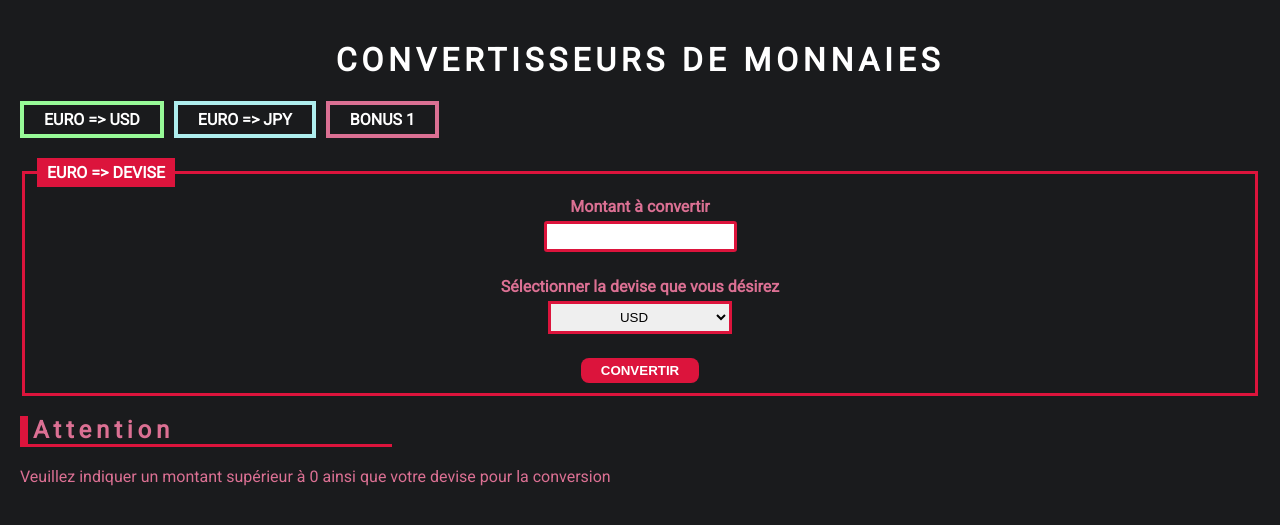
After one commit to Oriane-Toque/convertisseur-devises, a PHP site: page /php/bonus1.php in a window 1280 px wide. The commit adds this page. Shown: the top 525 px of the page. Run offline with PHP 8.4, Linux system fonts and the light colour scheme.

Commit message:
bonus 1: done

```diff
--- a/css/style.css
+++ b/css/style.css
@@ -37,6 +37,18 @@ h2 {
   width: 30%;
 }
 
+.yens_title {
+  color: paleturquoise;
+  border-left: solid 0.5rem steelblue;
+  border-bottom: solid 0.2rem steelblue;
+}
+
+.bonus1_title {
+  color: palevioletred;
+  border-left: solid 0.5rem crimson;
+  border-bottom: solid 0.2rem crimson;
+}
+
 nav {
   margin-bottom: 20px;
 }
@@ -74,6 +86,10 @@ li:nth-of-type(2) {
   border: solid 0.3rem paleturquoise;
 }
 
+li:nth-of-type(3) {
+  border: solid 0.3rem palevioletred;
+}
+
 li:nth-of-type(1):hover,
 li:nth-of-type(1) a:hover {
   background-color: palegreen;
@@ -86,9 +102,23 @@ li:nth-of-type(2) a:hover {
   color: steelblue;
 }
 
+li:nth-of-type(3):hover,
+li:nth-of-type(3) a:hover {
+  background-color: palevioletred;
+  color: crimson;
+}
+
 p {
   margin: 0;
   color: palegreen;
+}
+
+.yens_paragraphe {
+  color: paleturquoise;
+}
+
+.bonus1_paragraphe {
+  color: palevioletred;
 }
 
 strong {
@@ -110,16 +140,30 @@ form:first-of-type {
 
 input,
 label,
-button {
+button,
+select {
   display: block;
   text-align: center;
   margin: auto;
   padding: 5px;
 }
 
+select {
+  border: solid 0.2rem crimson;
+  min-width: 11.5rem;
+}
+
 input {
   border: solid 0.2rem seagreen;
   border-radius: 0.2rem;
+}
+
+#montant1 { /* input yens.php */
+  border: solid 0.2rem steelblue;
+}
+
+#montant2 {
+  border: solid 0.2rem crimson;
 }
 
 label,
@@ -128,14 +172,42 @@ legend {
   font-weight: 900;
 }
 
+.yens_label { /* label yens.php */
+  color: paleturquoise;
+}
+
+.bonus1_label { /* label yens.php */
+  color: palevioletred;
+}
+
+.bonus1_label:nth-of-type(2) {
+  margin-top: 20px;
+}
+
 legend {
   padding: 5px 10px 5px 10px;
   background-color: seagreen;
   color: #fff;
 }
 
+.yens_legend-bg { /* bg legend yens.php */
+  background-color: steelblue;
+}
+
+.bonus1_legend-bg { /* bg legend yens.php */
+  background-color: crimson;
+}
+
 fieldset {
   border: solid 0.2rem seagreen;
+}
+
+.yens_fieldset {
+  border: solid 0.2rem steelblue;
+}
+
+.bonus1_fieldset {
+  border: solid 0.2rem crimson;
 }
 
 button {
@@ -155,3 +227,21 @@ button:hover {
   text-decoration: underline seagreen;
   color: seagreen;
 }
+
+.yens_button {
+  background-color: steelblue;
+}
+
+.yens_button:hover {
+  text-decoration: underline steelblue;
+  color: steelblue;
+}
+
+.bonus1_button {
+  background-color: crimson;
+}
+
+.bonus1_button:hover {
+  text-decoration: underline crimson;
+  color: crimson;
+}
--- a/inc/header.php
+++ b/inc/header.php
@@ -15,6 +15,7 @@
         <ul>
           <li><a href="index.php">EURO => USD</a></li>
           <li><a href="yens.php">EURO => JPY</a></li>
+          <li><a href="bonus1.php">BONUS 1</a></li>
         </ul>
       </nav>
     </header>
--- /dev/null
+++ b/php/bonus1.php
@@ -0,0 +1,58 @@
+<?php
+
+function getConvertedAmount ($amount, $devise)
+{
+  $amountInDevise = $amount * $devise;
+
+  return $amountInDevise;
+}
+
+include '../inc/header.php';
+?>
+
+  <form action="" method="get">
+    <fieldset class="bonus1_fieldset">
+      <legend class="bonus1_legend-bg">EURO => DEVISE</legend>
+      <label class="bonus1_label" for="montant2">Montant à convertir</label>
+      <input type="number" name="montant_euro" id="montant2">
+      <label class="bonus1_label" for="devise">Sélectionner la devise que vous désirez</label>
+      <select name="devise" id="devise">
+        <option>USD</option>
+        <option>JPY</option>
+        <option>ARS</option>
+      </select>
+      <button class="bonus1_button" type="submit">convertir</button>
+    </fieldset>
+  </form>
+
+  <?php
+    if (!empty($_GET) && !empty($_GET['montant_euro']) && !empty($_GET['devise'])) :
+
+        switch ($_GET['devise']) :
+          case 'USD':
+            $devise = 1.14;
+            break;
+          case 'JPY':
+            $devise = 126;
+            break;
+          case 'ARS':
+            $devise = 33.18;
+            break;
+        endswitch;
+
+        $numberToConvert = $_GET['montant_euro'];
+
+        $conversion = getConvertedAmount(intval($numberToConvert), $devise);
+  ?>
+      <h2 class="bonus1_title">Résultat de la conversion</h2>
+      <p class="bonus1_paragraphe"><?= $numberToConvert; ?> EURO = <strong><?= $conversion; ?> <?= $_GET['devise'] ?></strong></p>
+  <?php
+    else:
+  ?>
+      <h2 class="bonus1_title">Attention</h2>
+      <p class="bonus1_paragraphe">Veuillez indiquer un montant supérieur à 0 ainsi que votre devise pour la conversion</p>
+  <?php
+    endif;
+  ?>
+  </body>
+</html>
```
Also changed, not shown: php/yens.php (+8 -8 lines).
